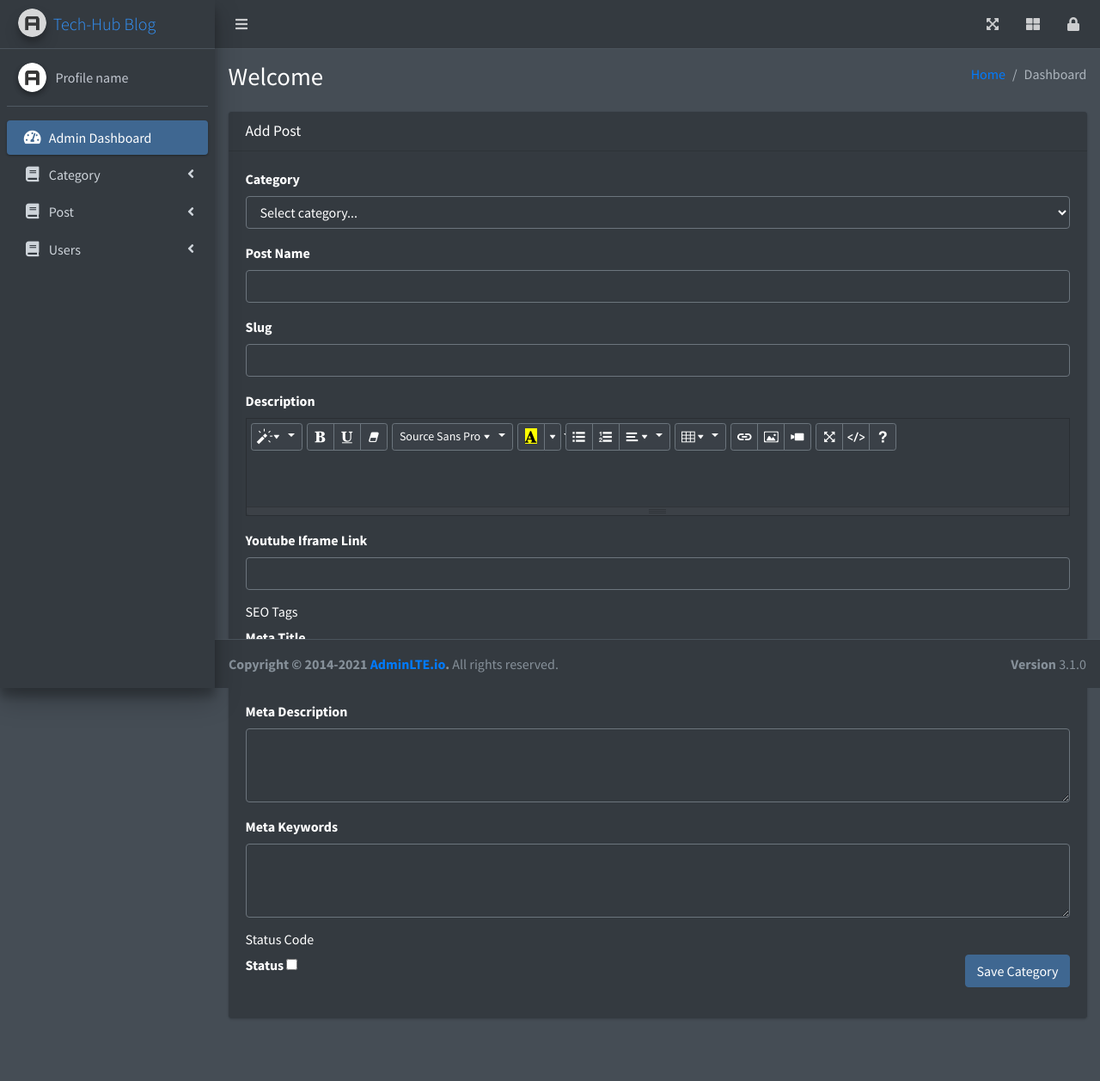
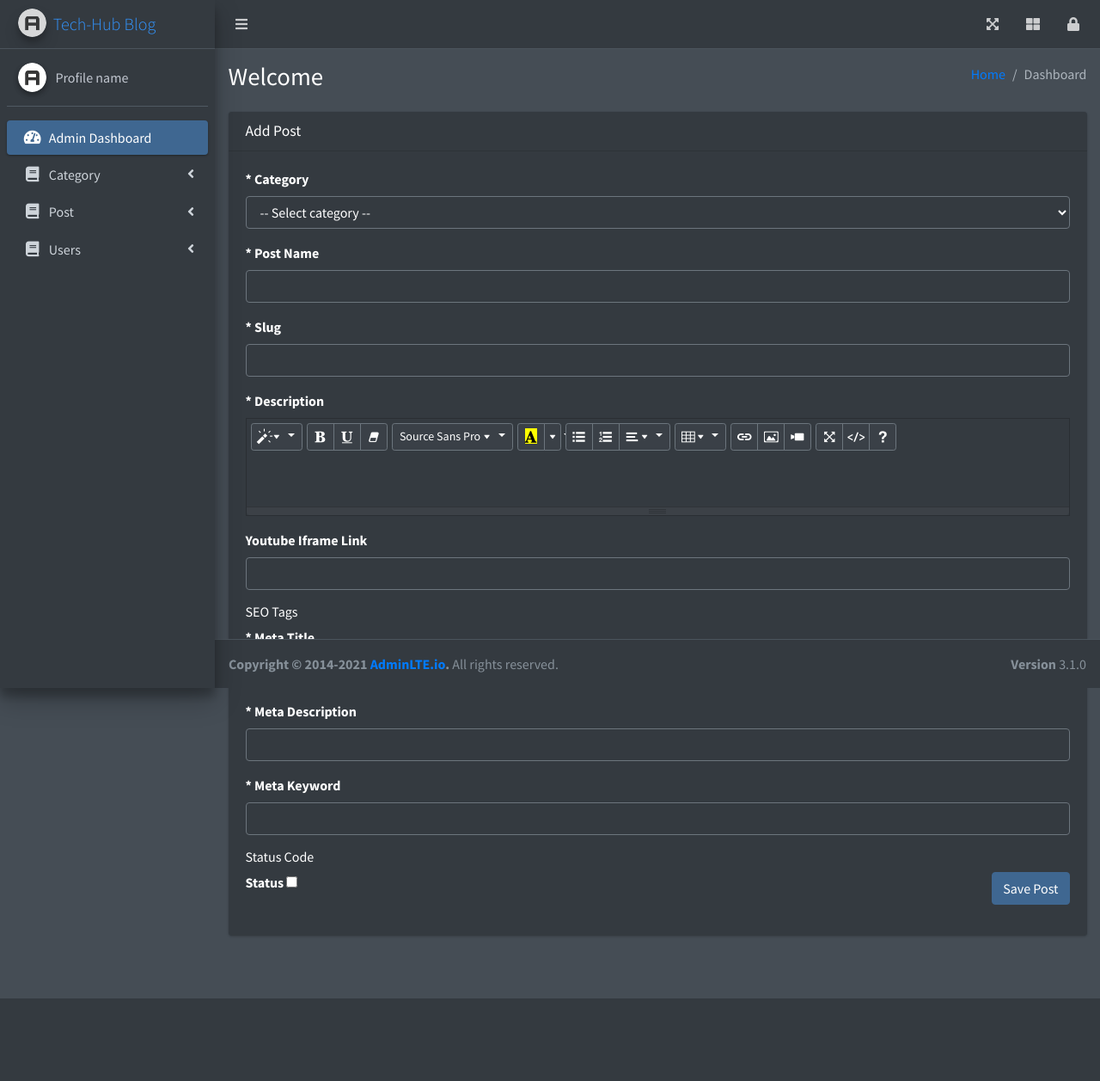
Before and after one commit to Bello-Ibrahm/tech-hub_blog, a Flask app: template web_flask/templates/post.html in a window 1280 px wide. Shown: the whole page at 86% size. After the commit the page ends 1161 px from the top, so only its background shows below. Run offline with Flask 3, Linux system fonts and the light colour scheme; the template is opened without the code that fills it: values that come from a table or form of the project are taken from there, others are empty; some libraries are stand-ins or nearby versions.

Commit message:
Integrate the Flask-WTForm

```diff
--- a/web_flask/templates/post.html
+++ b/web_flask/templates/post.html
@@ -12,53 +12,73 @@
       <div class="card-body">
         <div class="row">
           <div class="col-md-12">
-            <form action="" method="post">
+            <form action="" method="POST">
+              {{ form.hidden_tag() }}
                 <div class="mb-3">
-                    <label for=""> Category</label>
+                  {{ form.category_id.label() }}
+                  {{ form.category_id(class="form-control") }}
+                    <!-- <label for=""> Category</label>
                     <select name="category_id" class="form-control">
                         <option value="">Select category...</option>
                         <option value=""></option>
-                    </select>
+                    </select> -->
                 </div>
                 <div class="mb-3">
-                    <label for=""> Post Name</label>
-                    <input type="text" name="name" class="form-control" required>
+                  {{ form.name.label() }}
+                  {{ form.name(class="form-control") }}
+                    <!-- <label for=""> Post Name</label>
+                    <input type="text" name="name" class="form-control" required> -->
                 </div>
                 <div class="mb-3">
-                    <label for=""> Slug</label>
-                    <input type="text" name="slug" class="form-control" required>
+                  {{ form.slug.label() }}
+                  {{ form.slug(class="form-control") }}
+                    <!-- <label for=""> Slug</label>
+                    <input type="text" name="slug" class="form-control" required> -->
                 </div>
                 <div class="form-group mb-3">
-                    <label for=""> Description</label>
-                    <textarea id="post-textarea"  name="description" style="height: 300px" class="form-control"></textarea>
+                  {{ form.description.label() }}
+                  {{ form.description(class="form-control", id="post-textarea") }}
+                    <!-- <label for=""> Descriptions</label>
+                    <textarea id="post-textarea"  name="description" class="form-control"></textarea> -->
                 </div>
                 <div class="mb-3">
-                    <label for=""> Youtube Iframe Link</label>
-                    <input type="text" name="yt_iframe" class="form-control" required>
+                  {{ form.yt_iframe.label() }}
+                  {{ form.yt_iframe(class="form-control") }}
+                    <!-- <label for=""> Youtube Iframe Link</label>
+                    <input type="text" name="yt_iframe" class="form-control" required> -->
                 </div>
 
                 <h6>SEO Tags</h6>
                 <div class="mb-3">
-                    <label for=""> Meta Title</label>
-                    <input type="text" name="meta_tilte" class="form-control" required>
+                  {{ form.meta_title.label() }}
+                  {{ form.meta_title(class="form-control") }}
+                    <!-- <label for=""> Meta Title</label>
+                    <input type="text" name="meta_tilte" class="form-control" required> -->
                 </div>
                 <div class="mb-3">
-                    <label for=""> Meta Description</label>
-                    <textarea name="meta_description" rows="3" class="form-control"> </textarea>
+                  {{ form.meta_description.label() }}
+                  {{ form.meta_description(class="form-control") }}
+                    <!-- <label for=""> Meta Description</label>
+                    <textarea name="meta_description" rows="3" class="form-control"> </textarea> -->
                 </div>
                 <div class="mb-3">
-                    <label for=""> Meta Keywords</label>
-                    <textarea name="meta_keyword" rows="3" class="form-control"> </textarea>
+                  {{ form.meta_keyword.label() }}
+                  {{ form.meta_keyword(class="form-control") }}
+                    <!-- <label for=""> Meta Keywords</label>
+                    <textarea name="meta_keyword" rows="3" class="form-control"> </textarea> -->
                 </div>
 
                 <h6>Status Code</h6>
                 <div class="row">
                     <div class="col-md-6 mb-3">
-                        <label for="">Status</label>
-                        <input type="checkbox" name="status">
+                      {{ form.status.label() }}
+                      {{ form.status(type="checkbox") }}
+                        <!-- <label for="">Status</label>
+                        <input type="checkbox" name="status"> -->
                     </div>
                     <div class="col-md-6 mb-3">
-                        <button name="save_post" type="submit" class="btn btn-primary float-right">Save Category</button>
+                      {{ form.submit(class="btn btn-primary float-right") }}
+                        <!-- <button name="save_post" type="submit" class="btn btn-primary float-right">Save Category</button> -->
                     </div>
                 </div>
             </form>
```
Also changed, not shown: web_flask/templates/register.html (+12 -2 lines), web_flask/templates/user.html (+24 -11 lines).
